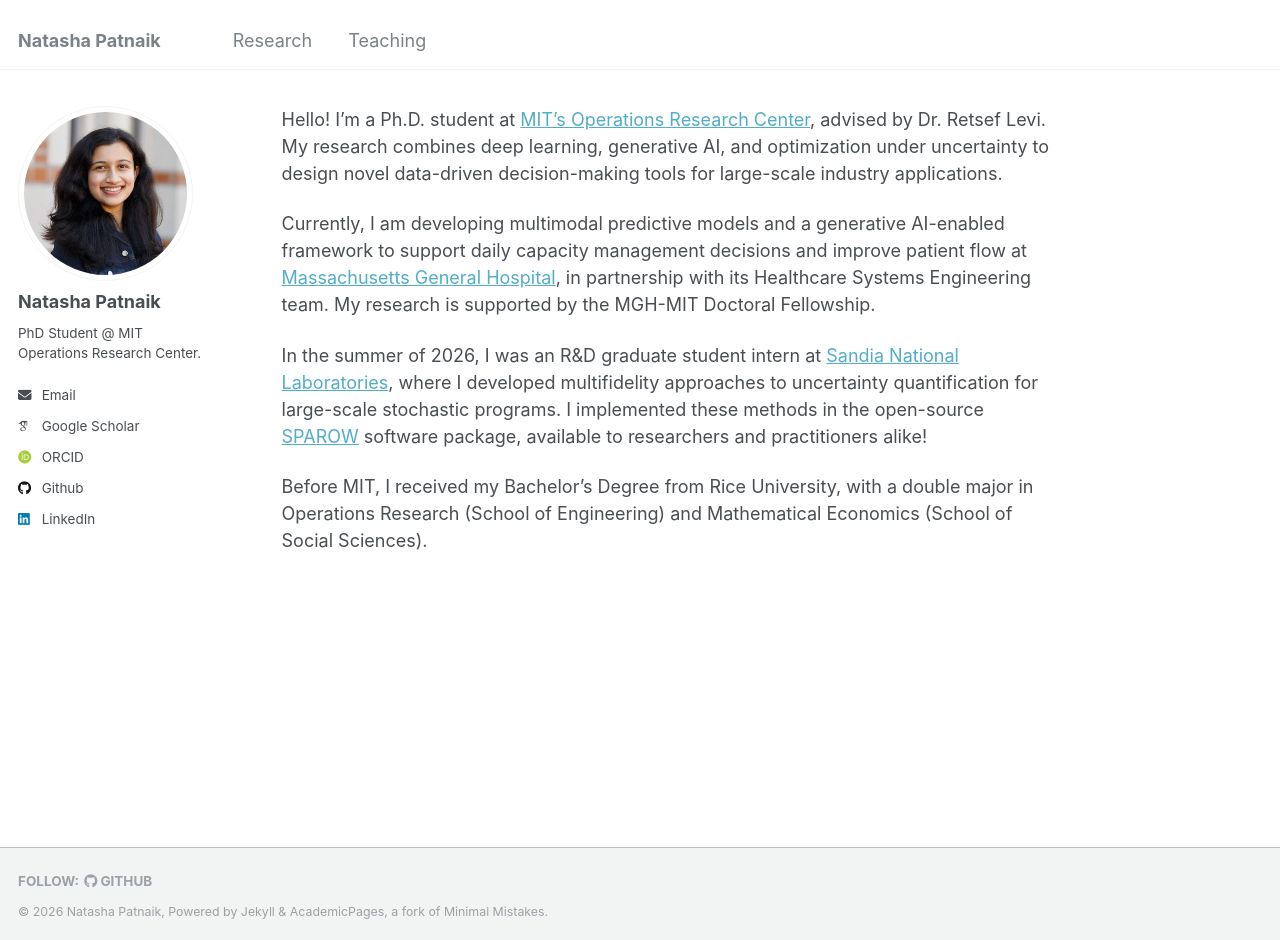
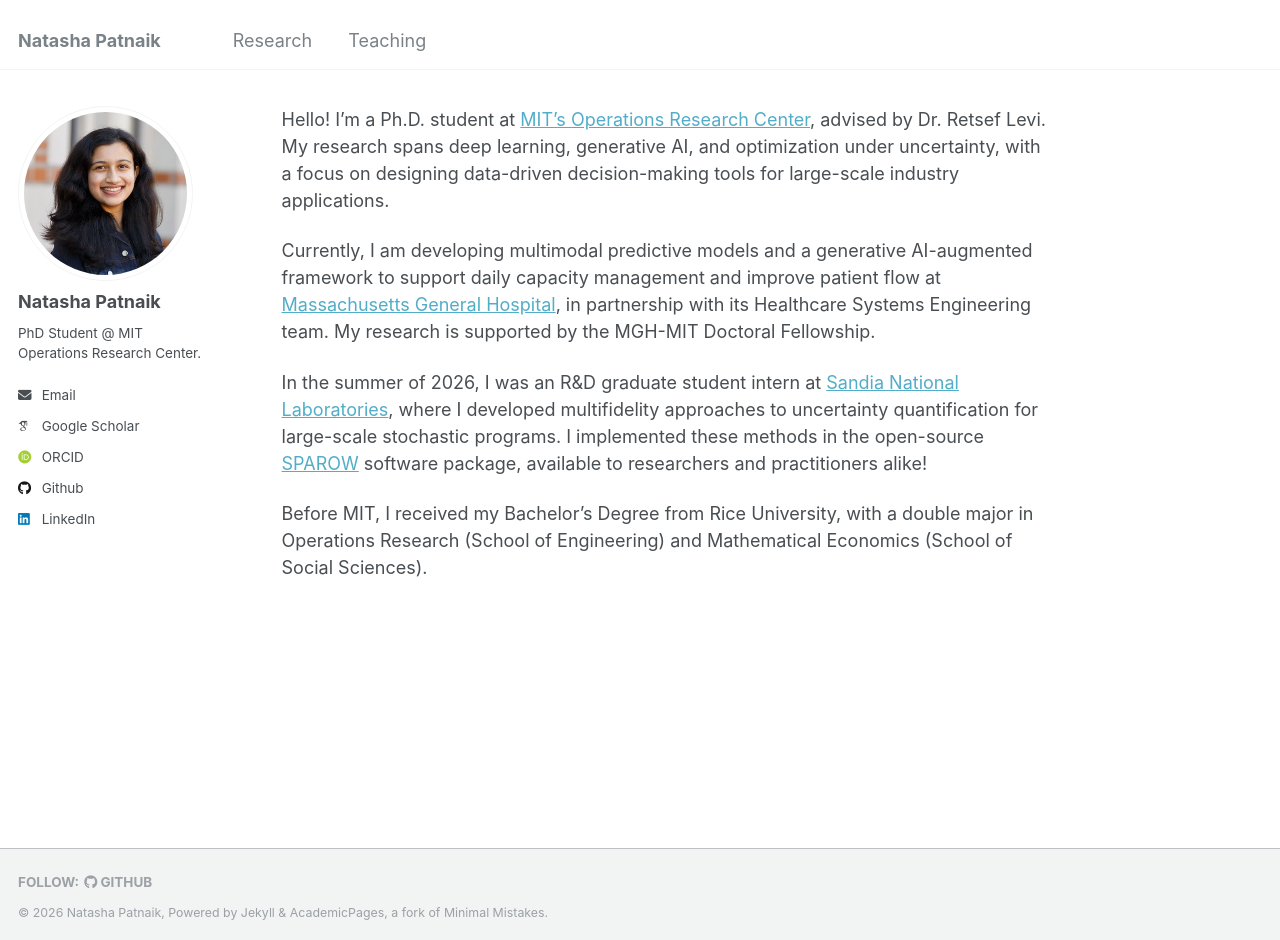
Before and after one commit to natasha-patnaik-321/natasha-patnaik-321.github.io, a Jekyll site: the page built from _pages/about.md, in a window 1280 px wide and 940 px high. Built offline with Jekyll 4.4.1, drawn with Linux system fonts in a browser that asks for light colours; some web fonts are replaced.

Commit message:
Better word choices

```diff
--- a/_pages/about.md
+++ b/_pages/about.md
@@ -6,9 +6,9 @@ redirect_from:
   - /about.html
 ---
 
-Hello! I'm a Ph.D. student at [MIT's Operations Research Center](https://orc.mit.edu/), advised by Dr. Retsef Levi. My research combines deep learning, generative AI, and optimization under uncertainty to design novel data-driven decision-making tools for large-scale industry applications.
+Hello! I'm a Ph.D. student at [MIT's Operations Research Center](https://orc.mit.edu/), advised by Dr. Retsef Levi. My research spans deep learning, generative AI, and optimization under uncertainty, with a focus on designing data-driven decision-making tools for large-scale industry applications.
 
-Currently, I am developing multimodal predictive models and a generative AI-enabled framework to support daily capacity management decisions and improve patient flow at [Massachusetts General Hospital](https://www.massgeneralbrigham.org/en/patient-care/services-and-specialties/locations/massachusetts-general-hospital), in partnership with its Healthcare Systems Engineering team. My research is supported by the MGH-MIT Doctoral Fellowship.
+Currently, I am developing multimodal predictive models and a generative AI-augmented framework to support daily capacity management and improve patient flow at [Massachusetts General Hospital](https://www.massgeneralbrigham.org/en/patient-care/services-and-specialties/locations/massachusetts-general-hospital), in partnership with its Healthcare Systems Engineering team. My research is supported by the MGH-MIT Doctoral Fellowship.
 
 In the summer of 2026, I was an R&D graduate student intern at [Sandia National Laboratories](https://www.sandia.gov/), where I developed multifidelity approaches to uncertainty quantification for large-scale stochastic programs. I implemented these methods in the open-source [SPAROW](https://github.com/sandialabs/sparow) software package, available to researchers and practitioners alike!
 
```
